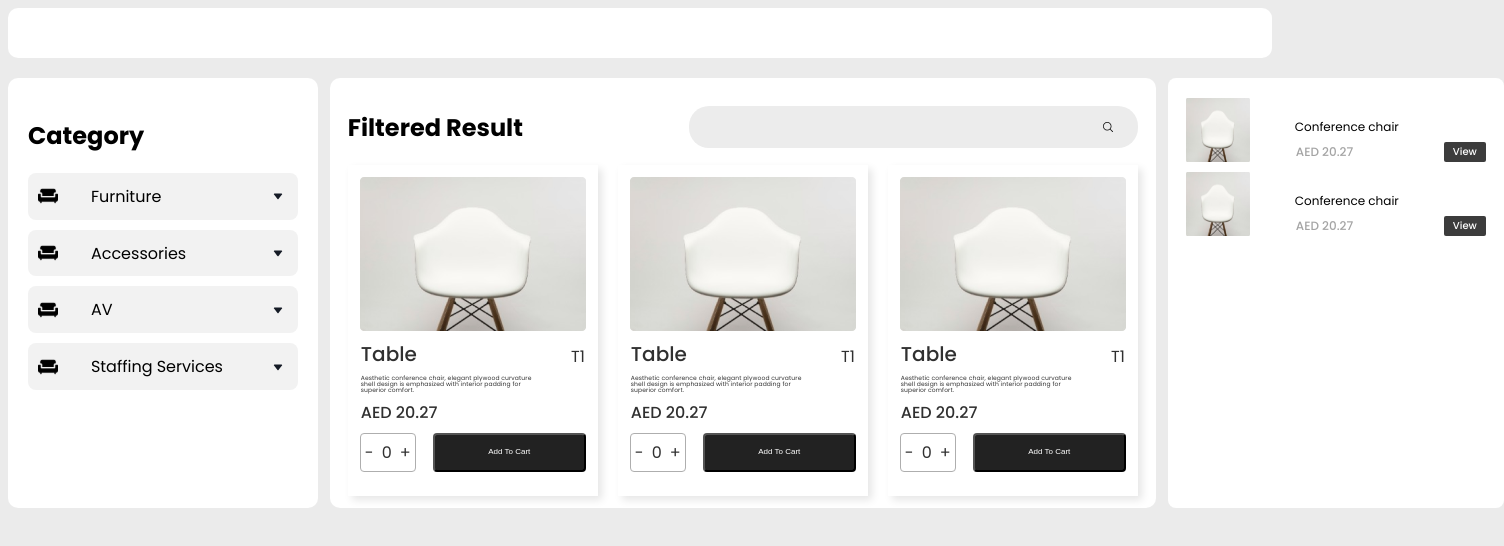
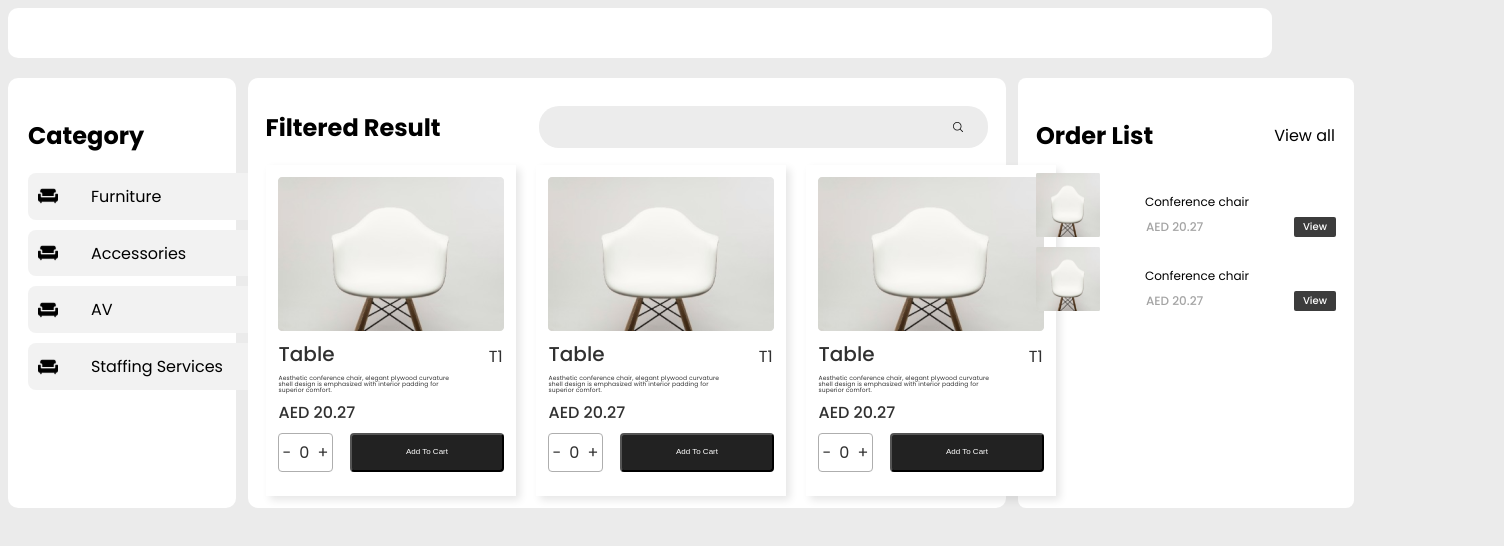
Before and after one commit to sreevishnu01/cart, a Next.js app: page / in a window 1280 px wide. Shown: the top 546 px of the page, 1504 px wide, since content can reach past the window. Built offline with nearby package versions, Linux system fonts and the light colour scheme.

Commit message:
Gird layout added

```diff
--- a/src/app/component/Orderlist.jsx
+++ b/src/app/component/Orderlist.jsx
@@ -4,6 +4,10 @@ import styles from '../style/orderedlist.module.css';
 const Orderlist = () => {
   return (
     <div className={styles.maincontainer}>
+      <div className={styles.headingcontainer}>
+        <h2>Order List</h2>
+        <p>View all</p>
+      </div>
       <div className={styles.itemcontainer}>
         <OrderItem />
         <OrderItem />
--- a/src/app/style/homelayout.module.css
+++ b/src/app/style/homelayout.module.css
@@ -4,7 +4,7 @@
   flex-direction: column;
 }
 .mainlayout {
-  display: flex;
-  flex-direction: row;
+  display: grid;
+  grid-template-columns: 18% 60% auto;
   gap: 12px;
 }
--- a/src/app/style/orderedlist.module.css
+++ b/src/app/style/orderedlist.module.css
@@ -11,3 +11,9 @@
   gap: 10px;
   flex-direction: column;
 }
+.headingcontainer {
+  display: flex;
+  justify-content: space-between;
+  align-items: center;
+  align-self: stretch;
+}
```
